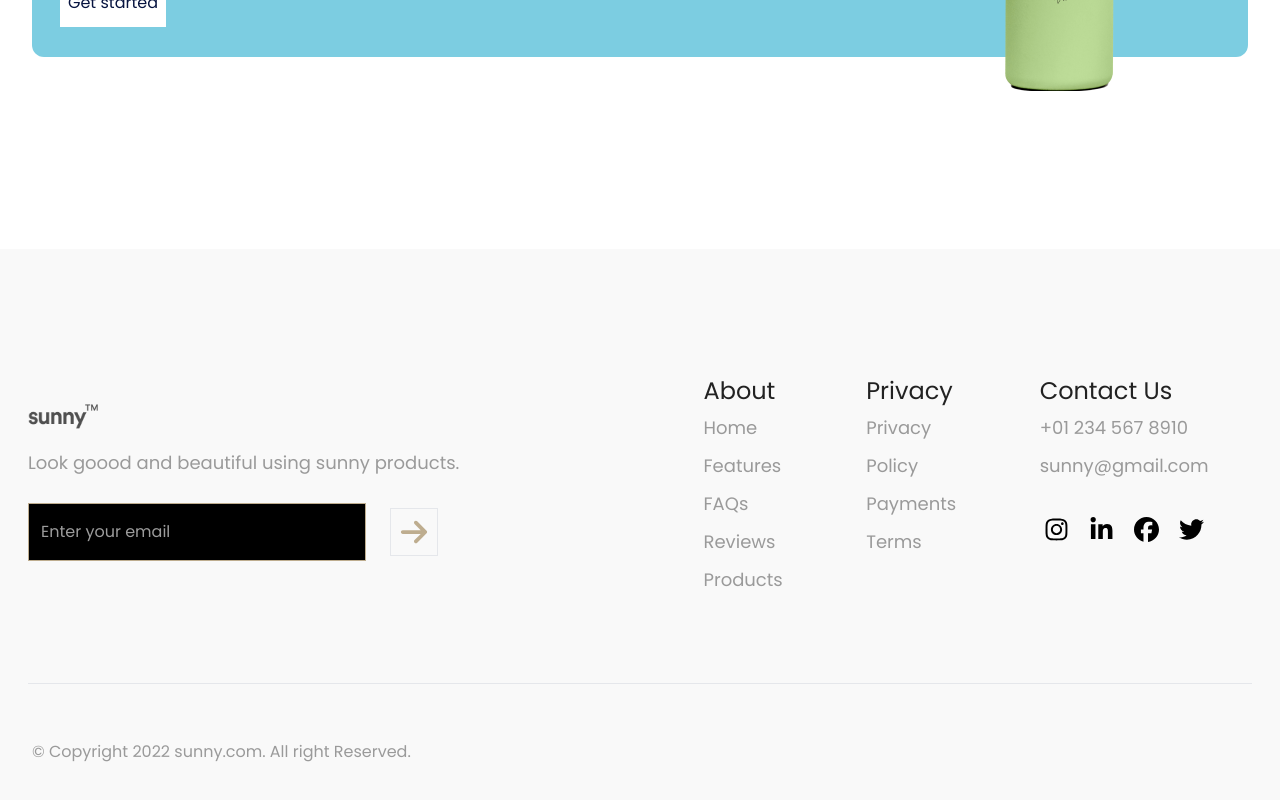
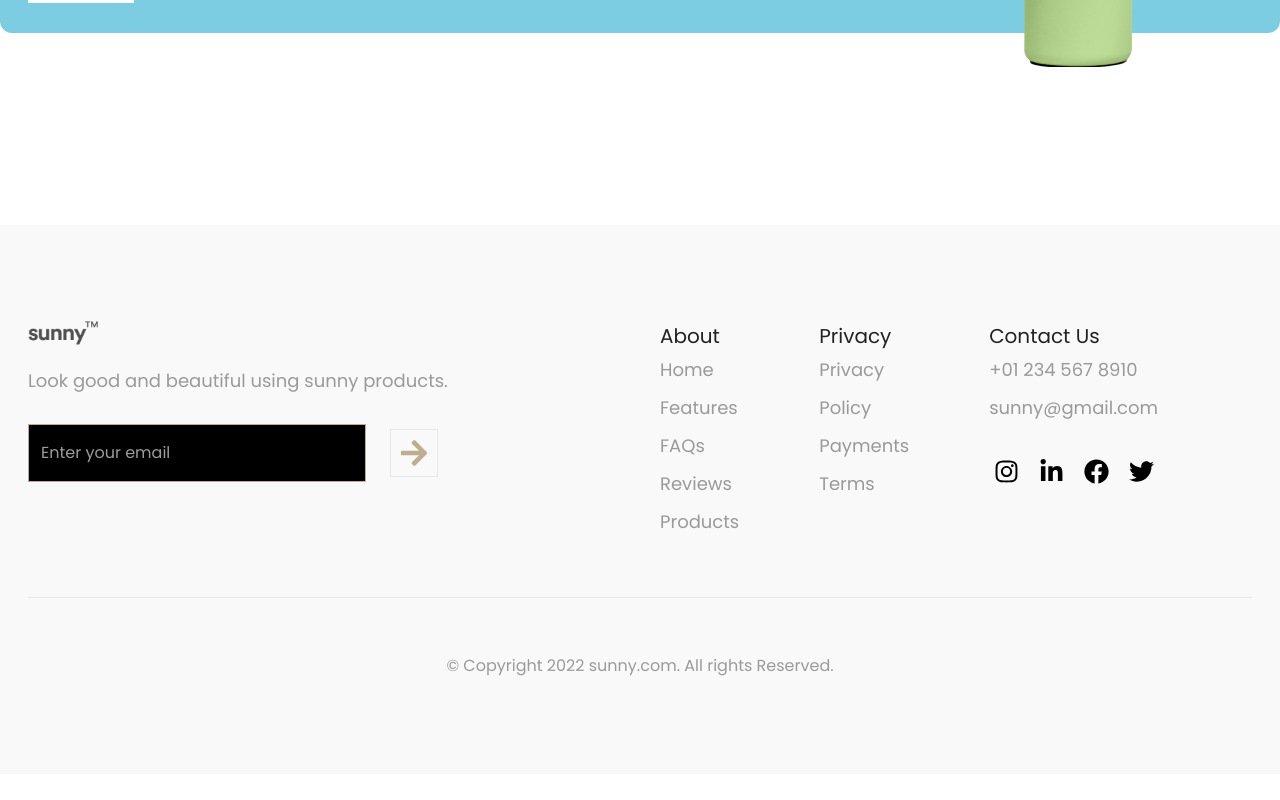
Before and after one commit to AtereD/sunny-cosmetic, a Next.js app: page /how-to-use in a window 1280 px wide. Shown: the part 1792-2592 px from the top of the page. After the commit the page ends 2566 px from the top, so only its background shows below. Built offline with nearby package versions, Linux system fonts and the light colour scheme; a web font is replaced by a local one.

Commit message:
Mobile responsiveness on pages

```diff
--- a/app/cart/page.jsx
+++ b/app/cart/page.jsx
@@ -11,23 +11,23 @@ const Carts = () => {
   return (
     <div>
       <PageHeader/>
-      <div className="w-full h-full px-5 py-24">
+      <div className="w-full h-full py-24">
         <div className="container mx-auto">
-          <div className="flex items-center justify-between max-w-[500px] bg-[#808ba5] p-7 rounded-3xl w-full">
-            <div className="flex items-center ">
+          <div className="flex flex-col items-center w-full px-3 py-5 border md:p-7 rounded-3xl lg:flex-row gap-7 md:max-w-[600px]">
+            <div className="flex items-center gap-2">
               <Image
                 src={"/assets/Foundation.png"}
                 width={150}
                 height={150}
-                alt="product image"
+                alt="product image" className='w-[80px] lg:w-[150px]'
               />
-              <div className="flex flex-col  gap-4 text-[#fff]">
+              <div className="flex flex-col  gap-4 text-[#222]">
                 <p>Foundation</p>
                 <p>$150.00</p>
                 <p></p>
               </div>
             </div>
-            <div className="gap-2 lg:flex">
+            <div className="flex gap-2">
               <button className="p-2 bg-white border border-[#1b1139] rounded hover:scale-90 duration-300 ease-out">
                 Purchase
               </button>
--- a/app/how-to-use/page.jsx
+++ b/app/how-to-use/page.jsx
@@ -13,8 +13,8 @@ const HowToUse = () => {
   return (
     <div className="w-full h-full ">
       <PageHeader />
-      <div className="container py-24 mx-auto">
-        <div className="items-center justify-center w-full gap-10 p-10 space-y-10 lg:flex lg:space-y-0">
+      <div className="container px-0 py-24 mx-auto">
+        <div className="items-center justify-center w-full gap-10 p-10 space-y-10 lg:flex lg:space-y-0 p-7">
           <Image
             src={"/assets/why-mockup.png"}
             width={500}
--- a/app/product-foundation/page.jsx
+++ b/app/product-foundation/page.jsx
@@ -14,8 +14,8 @@ const ProductFoundation = () => {
   return (
     <div className="w-full h-full ">
       <PageHeader />
-      <div className="container py-24 mx-auto">
-        <div className="items-center justify-center w-full gap-10 p-10 space-y-10 lg:flex lg:space-y-0">
+      <div className="container px-0 py-24 mx-auto">
+        <div className="flex flex-col items-center justify-center w-full gap-10 px-5 lg:flex-row lg:space-y-0">
           <Image
             src={"/assets/Foundation.png"}
             width={400}
@@ -28,7 +28,7 @@ const ProductFoundation = () => {
             >
               HD Micro Foundation Matifying Liquid
             </h3>
-            <p className="text-[16px] text-[#72696a] leading-[28px] max-w-[300px]">
+            <p className="text-[16px] text-[#72696a] leading-[28px] lg:max-w-[300px]">
               HD Micro Foundation Matifying Liquid is a micronized and gently
               mattifying foundation with vitamin E for the most natural look. .{" "}
             </p>
--- a/app/product-primer/page.jsx
+++ b/app/product-primer/page.jsx
@@ -14,8 +14,8 @@ const ProductPrimer = () => {
   return (
     <div className="w-full h-full ">
       <PageHeader />
-      <div className="container py-24 mx-auto">
-        <div className="items-center justify-center w-full gap-10 p-10 space-y-10 lg:flex lg:space-y-0">
+      <div className="container px-0 py-24 mx-auto">
+        <div className="flex flex-col items-center justify-center w-full gap-10 lg:flex-row px-7">
           <Image
             src={"/assets/primer-plus.png"}
             width={400}
@@ -28,7 +28,7 @@ const ProductPrimer = () => {
             >
               GOS- Primer Plus 30 ML
             </h3>
-            <p className="text-[16px] text-[#72696a] leading-[28px] max-w-[300px]">
+            <p className="text-[16px] text-[#72696a] leading-[28px] lg:max-w-[300px]">
               GOSH COPENHAGEN offers a wide selection of products in different
               categories: Cosmetics, Fragrances, Hair Care, Face Care, Body
               Care. GOSH Cosmetics are available online.{" "}
--- a/components/CTA.jsx
+++ b/components/CTA.jsx
@@ -17,7 +17,7 @@ const CTA = () => {
                     <button className='bg-[#fff] text-[#071440] text-[16px] rounded-lg px-2 py-3 hover:bg-[#071440] hover:text-white'>Get started</button>
                 </div>
                 </div>
-                <div className='absolute md:left-[80%] left-[90%] pr-2 md:pr-0'>
+                <div className='absolute md:left-[80%] left-[85%] pr-2 md:pr-0'>
                     <Image src={"/assets/cta-mockup-img.png"} width={109} height={348} alt="cta-product-image" className='w-[150px] md:w-[109px]'/>
                 </div>
 
--- a/components/Footer.jsx
+++ b/components/Footer.jsx
@@ -1,67 +1,111 @@
+"use client"
 import Image from 'next/image'
-import React from 'react'
-import { FaArrowRight, FaFacebook, FaInstagram, FaLinkedinIn, FaTwitter } from 'react-icons/fa6'
+import React, { useState } from 'react'
+import { FaArrowRight, FaFacebook, FaInstagram, FaLinkedinIn, FaTwitter } from 'react-icons/fa'
 
 const Footer = () => {
+  const [email, setEmail] = useState('')
+
+  const handleEmailChange = (e) => {
+    setEmail(e.target.value)
+  }
+
   return (
     <footer className="bg-[#f9f9f9] h-full w-full py-24 mt-24" id="footer">
-      <div className='container items-center w-full gap-10 mx-auto text-center lg:flex lg:text-left p-7'>
+      <div className='container flex flex-col gap-10 mx-auto text-center px-7 lg:flex-row lg:text-left'>
         <div className='flex flex-col items-center gap-5 lg:items-start lg:w-[50%]'>
-          <Image src={"/sunny-logo.png"} width={70} height={32} alt="Logo"/>
+          <Image src="/sunny-logo.png" width={70} height={32} alt="Sunny Logo" />
 
-          <p className='text-[18px] leadding-[32px] text-[#9a9a9a] max-w-[500px]'>  Look goood and beautiful using sunny products.</p>
+          <p className='text-[18px] leading-[32px] text-[#9a9a9a] max-w-[500px]'>
+            Look good and beautiful using sunny products.
+          </p>
 
           <div className='flex items-center gap-3'>
-            <input type='email' id='email' className='bg-black text-[#9c9c9c] pl-3 md:py-4 placeholder:text-[#9c9c9c] w-full border-[#bead8f] border p-2'  placeholder='Enter your email'/>
+            <input
+              type='email'
+              id='email'
+              value={email}
+              className='bg-black text-[#9c9c9c] pl-3 md:py-4 placeholder:text-[#9c9c9c] w-full border-[#bead8f] border p-2'
+              placeholder='Enter your email'
+              onChange={handleEmailChange}
+            />
             <button className='text-[#bead8f] p-3 hover:scale-90 duration-300 ease-out'>
-              <FaArrowRight className='w-8 h-8 p-2 border md:h-12 md:w-12 '/>
+              <FaArrowRight className='w-8 h-8 p-2 border md:h-12 md:w-12' />
             </button>
           </div>
         </div>
-        <div className='gap-10 mt-10 lg:flex lg:mt-0 justify-evenly lg:w-[50%]'>
+        <div className='flex flex-col gap-10 lg:flex-row lg:gap-20 lg:w-[50%]'>
           <div className='flex flex-col mb-5 lg:mb-0'>
-            <h3 className='text-[24px] text-[#222222]'>About</h3>
+            <h3 className='md:text-[20px] text-[#222222] text-[16px]'>About</h3>
             <ul>
-              <li className='text-[18px] text-[#9a9a9a] leading-[38px]'> <a href="/">Home</a></li>
-              <li className='text-[18px] text-[#9a9a9a] leading-[38px]'> <a href="/">Features</a></li>
-              <li className='text-[18px] text-[#9a9a9a] leading-[38px]'> <a href="/">FAQs</a></li>
-              <li className='text-[18px] text-[#9a9a9a] leading-[38px]'> <a href="/">Reviews</a></li>
-              <li className='text-[18px] text-[#9a9a9a] leading-[38px]'> <a href="/">Products</a></li>
+              <li className='text-[16px] md:text-[18px] text-[#9a9a9a] leading-[38px]'>
+                <a href="/">Home</a>
+              </li>
+              <li className='text-[16px] md:text-[18px] text-[#9a9a9a] leading-[38px]'>
+                <a href="/">Features</a>
+              </li>
+              <li className='text-[16px] md:text-[18px] text-[#9a9a9a] leading-[38px]'>
+                <a href="/">FAQs</a>
+              </li>
+              <li className='text-[16px] md:text-[18px] text-[#9a9a9a] leading-[38px]'>
+                <a href="/">Reviews</a>
+              </li>
+              <li className='text-[16px] md:text-[18px] text-[#9a9a9a] leading-[38px]'>
+                <a href="/">Products</a>
+              </li>
             </ul>
           </div>
           <div className='flex flex-col mb-5 lg:mb-0'>
-            <h3 className='text-[24px] text-[#222222]'>Privacy</h3>
+            <h3 className='md:text-[20px] text-[#222222] text-[16px]'>Privacy</h3>
             <ul>
-              <li className='text-[18px] text-[#9a9a9a] leading-[38px]'> <a href="/">Privacy</a></li>
-              <li className='text-[18px] text-[#9a9a9a] leading-[38px]'> <a href="/">Policy</a></li>
-              <li className='text-[18px] text-[#9a9a9a] leading-[38px]'> <a href="/">Payments</a></li>
-              <li className='text-[18px] text-[#9a9a9a] leading-[38px]'> <a href="/">Terms</a></li>
-
+              <li className='text-[16px] md:text-[18px] text-[#9a9a9a] leading-[38px]'>
+                <a href="/">Privacy</a>
+              </li>
+              <li className='text-[16px] md:text-[18px] text-[#9a9a9a] leading-[38px]'>
+                <a href="/">Policy</a>
+              </li>
+              <li className='text-[16px] md:text-[18px] text-[#9a9a9a] leading-[38px]'>
+                <a href="/">Payments</a>
+              </li>
+              <li className='text-[16px] md:text-[18px] text-[#9a9a9a] leading-[38px]'>
+                <a href="/">Terms</a>
+              </li>
             </ul>
           </div>
           <div className='flex flex-col'>
-            <h3 className='text-[24px] text-[#222222]'>Contact Us</h3>
-
+            <h3 className='md:text-[20px] text-[#222222] text-[16px]'>Contact Us</h3>
             <ul className='mb-8'>
-              <li className='text-[18px] text-[#9a9a9a] leading-[38px]'>+01 234 567 8910</li>
-              <li className='text-[18px] text-[#9a9a9a] leading-[38px]'>sunny@gmail.com</li>
+              <li className='text-[16px] md:text-[18px] text-[#9a9a9a] leading-[38px]'>+01 234 567 8910</li>
+              <li className='text-[16px] md:text-[18px] text-[#9a9a9a] leading-[38px]'>sunny@gmail.com</li>
             </ul>
-
             <ul className='flex items-center justify-center gap-5'>
-              <li className='text-[25px]'> <a href="/"><FaInstagram/></a></li>
-              <li className='text-[25px]'> <a href="/"><FaLinkedinIn/></a></li>
-              <li className='text-[25px]'> <a href="/"><FaFacebook/></a></li>
-              <li className='text-[25px]'> <a href="/"><FaTwitter/></a></li>
-
+              <li className='text-[25px]'>
+                <a href="/" aria-label="Instagram">
+                  <FaInstagram />
+                </a>
+              </li>
+              <li className='text-[25px]'>
+                <a href="/" aria-label="LinkedIn">
+                  <FaLinkedinIn />
+                </a>
+              </li>
+              <li className='text-[25px]'>
+                <a href="/" aria-label="Facebook">
+                  <FaFacebook />
+                </a>
+              </li>
+              <li className='text-[25px]'>
+                <a href="/" aria-label="Twitter">
+                  <FaTwitter />
+                </a>
+              </li>
             </ul>
           </div>
         </div>
       </div>
-      <hr className='bg-[#edebe8] mx-7 my-14'/>
-
-      <div className='container mx-auto'>
-        <p className='text-[16px] text-[#9a9a9a]'>&copy; Copyright 2022 sunny.com. All right Reserved.</p>
-
+      <hr className='bg-[#edebe8] mx-7 my-14' />
+      <div className='container mx-auto text-center'>
+        <p className='text-[16px] text-[#9a9a9a]'>&copy; Copyright 2022 sunny.com. All rights Reserved.</p>
       </div>
     </footer>
   )
--- a/components/Hero.jsx
+++ b/components/Hero.jsx
@@ -55,7 +55,7 @@ const Hero = () => {
   return (
     <section className="w-full h-full py-4 bg-no-repeat lg:flex bg-hero-pattern lg:p-1 lg:py-8 lg:bg-contain">
       <div className="container w-full mx-auto">
-        <div className="items-center justify-center w-full lg:flex ">
+        <div className="flex flex-col items-center justify-center w-full gap-5 lg:flex-row">
           {/* left section*/}
 
           <div className="flex flex-col lg:w-[40%] justify-center ">
@@ -100,17 +100,17 @@ const Hero = () => {
 
           {/* right section */}
 
-          <div className="lg:w-[60%] lg:flex items-center gap-4 lg:pr-4 px-4">
+          <div className="md:w-[60%] md:flex items-center gap-4 lg:pr-4 px-4 justify-center ">
             <div>
               <Image
                 src={"/assets/mockup products.png"}
                 width={610}
                 height={561}
                 alt="product-image"
-                className="w-[610px] height-[561px] lg:w-[710px] height-[661px]"
+                className="w-[610px] lg:w-[710px] md:w-auto"
               />
             </div>
-            <div className="bg-[#fff8ef] h-[344px] lg:w-[275px] p-4 rounded-2xl">
+            <div className="bg-[#fff8ef] h-[344px] md:w-[275px] p-4 rounded-2xl">
               <p className="text-[#999999] text-[20px] leading-[24px]">
                 Details
               </p>
--- a/components/PageHeader.jsx
+++ b/components/PageHeader.jsx
@@ -127,6 +127,9 @@ const PageHeader = () => {
                       <a href="/about">about us</a>
                     </li>
                     <li className="p-1 hover:underline">
+                      <a href="#faq">faq</a>
+                    </li>
+                    <li className="p-1 hover:underline">
                       <a href="#footer">contact us</a>
                     </li>
                   </ul>
```
